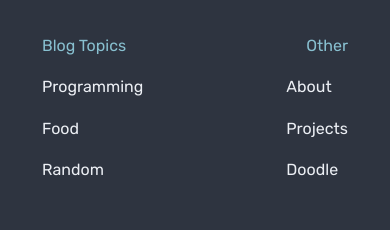
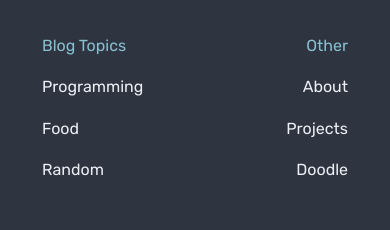
Before and after one commit to AnOrdinaryUsername/portfolio, a Next.js app: page / in a window 390 px wide. Shown: the part 4133-4363 px from the top of the page. Built offline with nearby package versions, Linux system fonts and the light colour scheme.

Commit message:
fix: Update width for mobile links
Using width: min-content on mobile messed up the alignment.
Only use the property for medium-sized devices.

```diff
--- a/src/components/Footer/FooterColumn.tsx
+++ b/src/components/Footer/FooterColumn.tsx
@@ -54,9 +54,12 @@ function AnchorLink({ pagePath, pageName }: AnchorLinkProps) {
 
 const Page = styled.a`
   position: relative;
-  width: min-content;
   padding: 0.4rem 0;
   color: var(--fg-primary);
+
+  @media ${(p) => p.theme.breakpoints.med} {
+    width: min-content;
+  }
 
   &:after {
     content: '';
```
